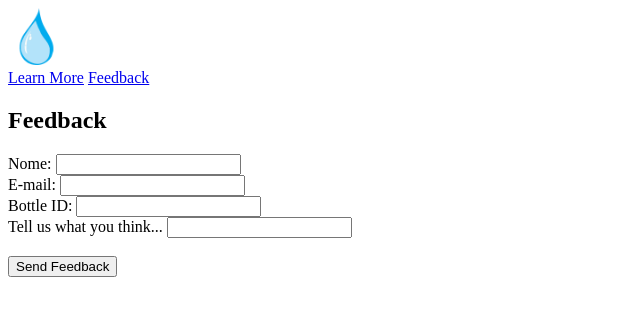
After one commit to d6stiny/bwb, a PHP site: page /feedback.html in a window 1280 px wide. The commit adds this page. Shown: the top 316 px of the page, without its empty margins (0-640 px from the left). Run offline with PHP 8.4, Linux system fonts and the light colour scheme.

Commit message:
html first deploy done

```diff
--- /dev/null
+++ b/feedback.html
@@ -0,0 +1,55 @@
+<!DOCTYPE html>
+<html lang="pt">
+
+<head>
+    <meta charset="UTF-8">
+    <!-- Porte para o móvel -->
+    <meta name="viewport" content="width=device-width, initial-scale=1.0">
+    <meta name="viewport" content="inicial-scale=1, maximum-scale=1">
+    <!-- Nome em cima da página  -->
+    <title>FeedBack Page</title>
+    <!-- CSS -->
+    <link rel="stylesheet" href="">
+    <!-- fevicon -->
+    <link rel="icon" href="public/images/favicon.png">
+</head>
+<!-- Código Visivel -->
+<body>
+    <header class="cabecalho">
+        <div class="navbar">
+            <!-- imagem de place holder até uma nova logo -->
+            <a href="index.html"><img src="public/images/favicon.png" alt="Logo RWB" width="4.5%"></a>
+            <div class="navtexto">
+                <a href="learnmore.html">Learn More</a>
+                <a href="feedback.html">Feedback</a>
+            </div>
+
+        </div>
+    </header>
+    <main class="main">
+        <section class="sec_titulo">
+            <h1 class="titulo">Feedback</h1>
+        </section>
+        <section class="formulario">
+           <form action="POST">
+            <label for="Nome utilizador">Nome: </label>
+            <input type=”text”  name=”nameuser” required>
+            <br>
+            <label for="email">E-mail: </label>
+            <input type=”text”  name="email" required>
+            <br>
+            <label for="bottle_id">Bottle ID:  </label>
+            <input type=”number”  name=”bottleid” required>
+            <br>
+            <label for="mensage">Tell us what you think... </label>
+            <input type="text"  name=”mensage” required>
+            <br><br>
+            <button type="submit">Send Feedback</button>
+        </form>
+        </section>
+    </main>
+    <footer class="rodape">
+
+    </footer>
+</body>
+</html>
--- a/login.php
+++ b/login.php
@@ -24,7 +24,8 @@ if ($_SERVER['REQUEST_METHOD'] === 'POST') {
 </head>
 <body>
     <header class="cabecalho">
-
+        <a href="index.html" class="link_back"><button class="but_back">Go to Home Page</button></a>
+        <h1>Login</h1>
     </header>
     <?php if (isset($error)): ?>
         <div class="error"><?php echo htmlspecialchars($error); ?></div>
@@ -41,6 +42,6 @@ if ($_SERVER['REQUEST_METHOD'] === 'POST') {
         </div>
         <button type="submit">Login</button>
     </form>
-    <p>Don't have an account? <a href="signup">Sign up</a></p>
+    <p>Don't have an account? <a href="signup.php">Sign up</a></p>
 </body>
 </html>
```
Also changed, not shown: bottle.html (added, +37 -0 lines), homeaccount.html (added, +35 -0 lines), index.html (+3 -5 lines), learnmore.html (+5 -5 lines), signup.php (+7 -1 lines), public/images/Place holder bottle view.png (added).
